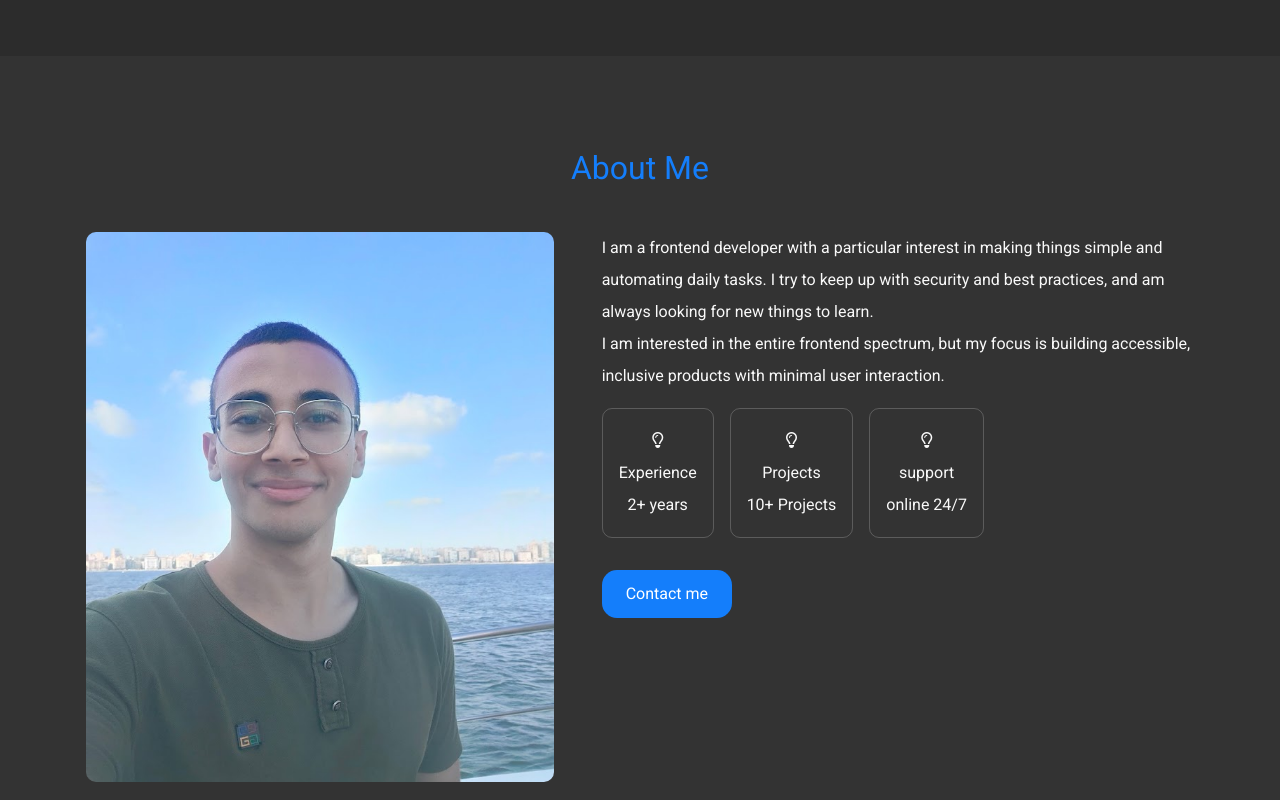
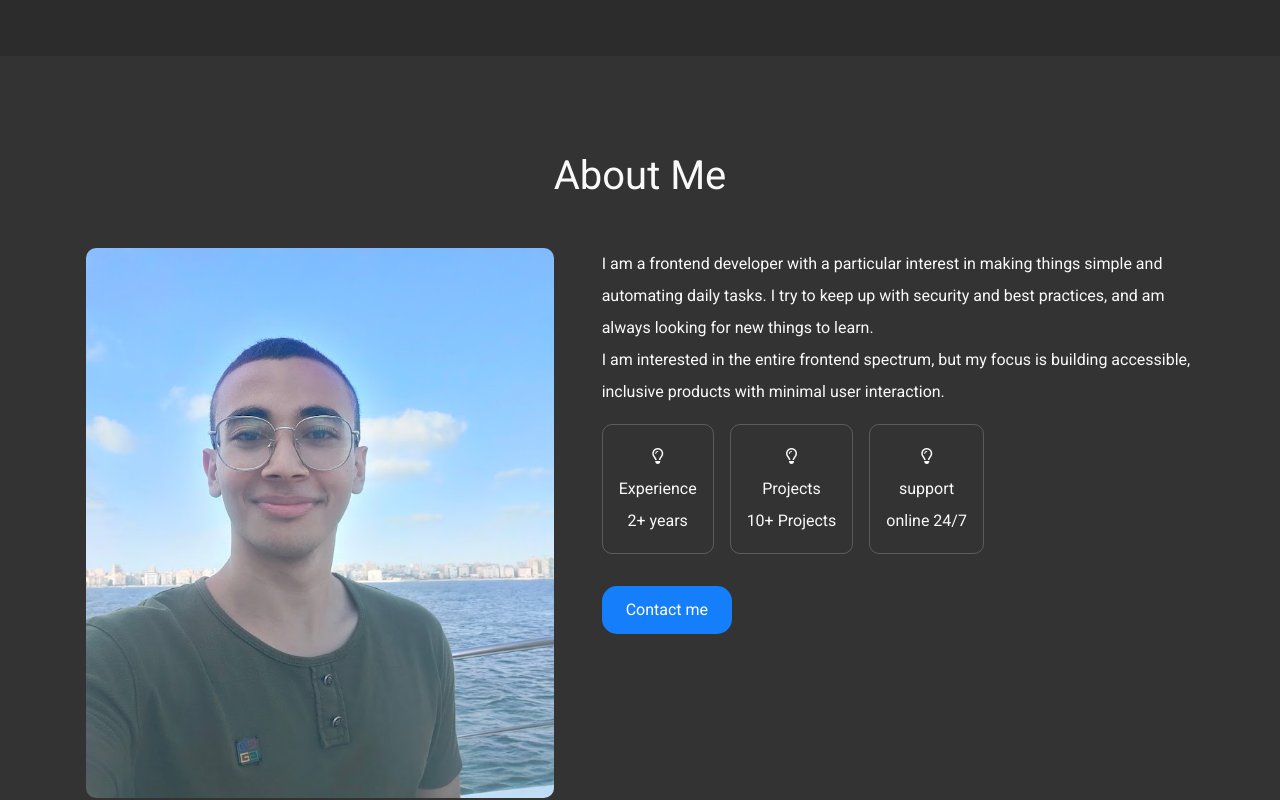
Before and after one commit to ahmad-kashkoush/portfollio, a React (Vite) app: page / in a window 1280 px wide. Shown: the part 2180-2980 px from the top of the page. Built offline with nearby package versions, Linux system fonts and the light colour scheme; a web font is replaced by a local one.

Commit message:
fix: update heading color

```diff
--- a/src/styles/layout/_about.scss
+++ b/src/styles/layout/_about.scss
@@ -10,7 +10,7 @@ section > .container {
     text-align: start;
   }
 }
-.about{
+.about {
   background-color: var(--bg-secondary);
   color: var(--color-primary);
 }
@@ -18,11 +18,13 @@ section > .container {
 .projects h2,
 .contact h2,
 .skills h2 {
-  font-size: 2rem;
+  font-size: 2.5rem;
   margin-bottom: 2rem;
   text-align: center;
   text-transform: capitalize;
-  color: $blue-0;
+  color: var(--color-primary);
+  /* font-weight: bold;*/
+  // color: $blue-0;
 }
 
 .about .hero-wrapper {
--- a/src/styles/layout/_projects.scss
+++ b/src/styles/layout/_projects.scss
@@ -8,6 +8,7 @@
   display: grid;
   grid-template-columns: repeat(auto-fill, minmax(400px, 1fr));
   gap: 1rem;
+
 }
 
 .project-card {
@@ -18,8 +19,8 @@
   overflow: hidden;
 }
 
- .project-card,
- .project-card > * {
+.project-card,
+.project-card > * {
   background-color: var(--bg-project-card);
   color: var(--color-primary);
 }
```
